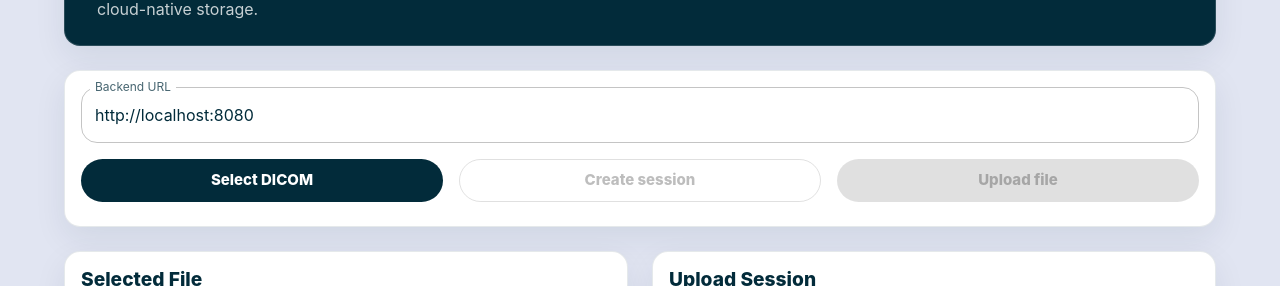
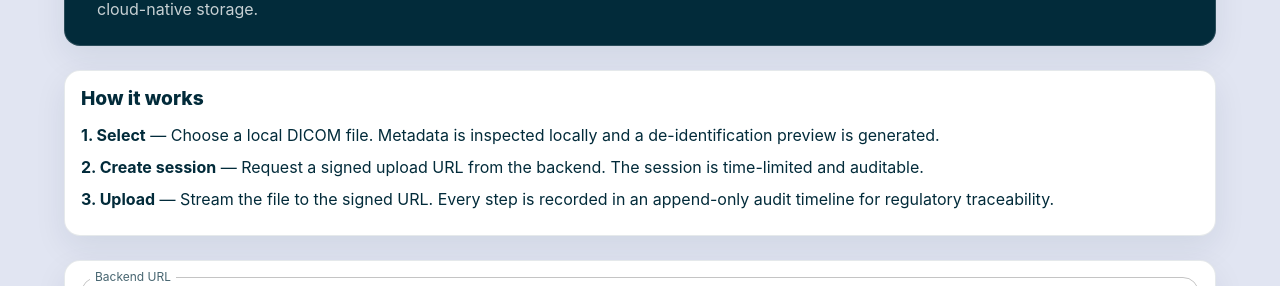
Before and after one commit to mambo001/dicom-pipeline, a React (Vite) app in the folder apps/desktop/src/renderer/: page / in a window 1280 px wide. Shown: the part 266-552 px from the top of the page. Built offline with nearby package versions, Linux system fonts and the light colour scheme.

Commit message:
add instructions card below header explaining 3-step workflow

```diff
--- a/apps/desktop/src/renderer/src/app/pages/ingestion/ingestion-workspace.tsx
+++ b/apps/desktop/src/renderer/src/app/pages/ingestion/ingestion-workspace.tsx
@@ -62,6 +62,23 @@ export function IngestionWorkspace() {
             <Typography sx={{ color: "rgba(255,255,255,0.78)", maxWidth: 680 }}>
               Select a local DICOM file, write audit events, and request a signed upload session
               for cloud-native storage.
+            </Typography>
+          </Stack>
+        </CardContent>
+      </Card>
+
+      <Card>
+        <CardContent>
+          <Typography variant="h2" sx={{ mb: 1.5 }}>How it works</Typography>
+          <Stack spacing={1}>
+            <Typography color="text.secondary">
+              <strong>1. Select</strong> — Choose a local DICOM file. Metadata is inspected locally and a de-identification preview is generated.
+            </Typography>
+            <Typography color="text.secondary">
+              <strong>2. Create session</strong> — Request a signed upload URL from the backend. The session is time-limited and auditable.
+            </Typography>
+            <Typography color="text.secondary">
+              <strong>3. Upload</strong> — Stream the file to the signed URL. Every step is recorded in an append-only audit timeline for regulatory traceability.
             </Typography>
           </Stack>
         </CardContent>
```
